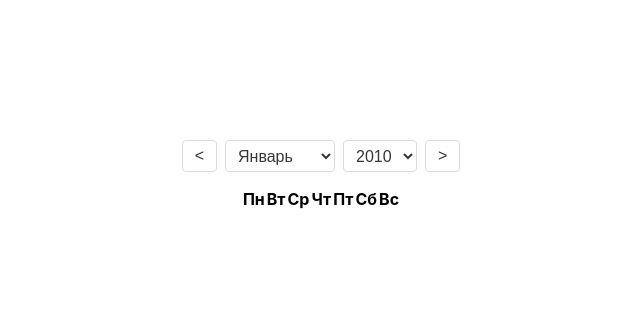
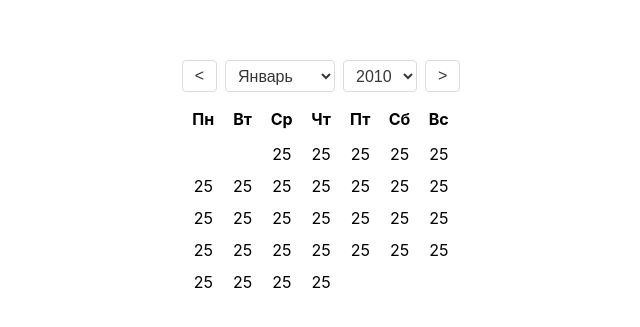
Before and after one commit to andrey678/simple-calendar, a React (Create React App) app: page / in a window 1280 px wide. Shown: the part 221-548 px from the top of the page, without its empty margins (319-959 px from the left). Built offline with nearby package versions, Linux system fonts and the light colour scheme.

Commit message:
Add data structure for dates in month. Make view of dates in render method.

```diff
--- a/src/Calendar/index.jsx
+++ b/src/Calendar/index.jsx
@@ -10,6 +10,13 @@ class Calendar extends React.Component{
     };
     render(){
         const { years, monthNames, weekDayNames } = this.props;
+        const monthData = [
+            [undefined, undefined, new Date(), new Date(), new Date(), new Date(), new Date()],
+            [new Date(), new Date(), new Date(), new Date(), new Date(), new Date(), new Date()],
+            [new Date(), new Date(), new Date(), new Date(), new Date(), new Date(), new Date()],
+            [new Date(), new Date(), new Date(), new Date(), new Date(), new Date(), new Date()],
+            [new Date(), new Date(), new Date(), new Date(), undefined, undefined, undefined],
+        ];
         return (
             <div className="calendar">
                 {/* Элементы управления */}
@@ -39,7 +46,15 @@ class Calendar extends React.Component{
                     </thead>
                     {/* Ряды из дней по неделям */}
                     <tbody>
-
+                        {monthData.map((week, index) =>
+                            <tr key={index} className="week">
+                                {week.map((date, index) => date ?
+                                    <td key={index} className="day">{date.getDate()}</td>
+                                    :
+                                    <td key={index} />
+                                )}
+                            </tr>
+                        )}
                     </tbody>
                 </table>
             </div>
```
